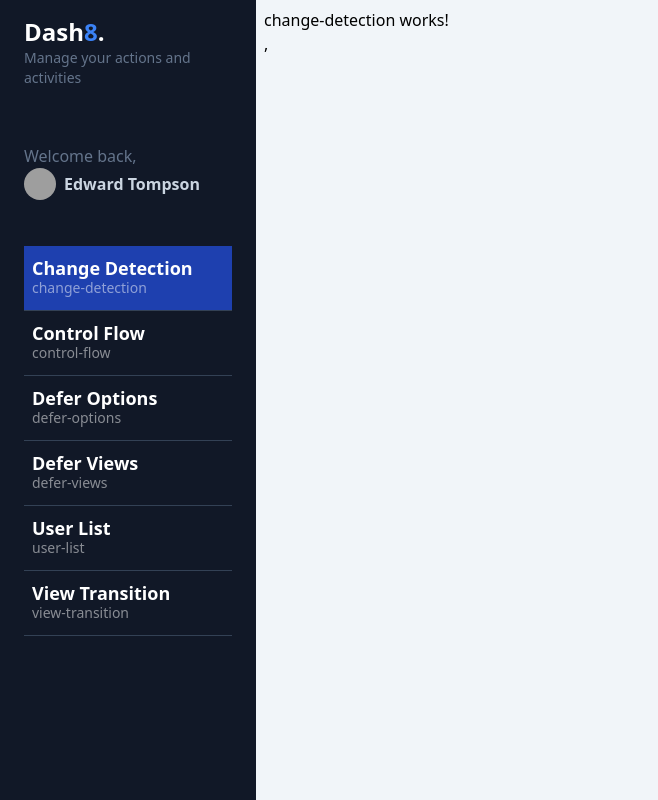
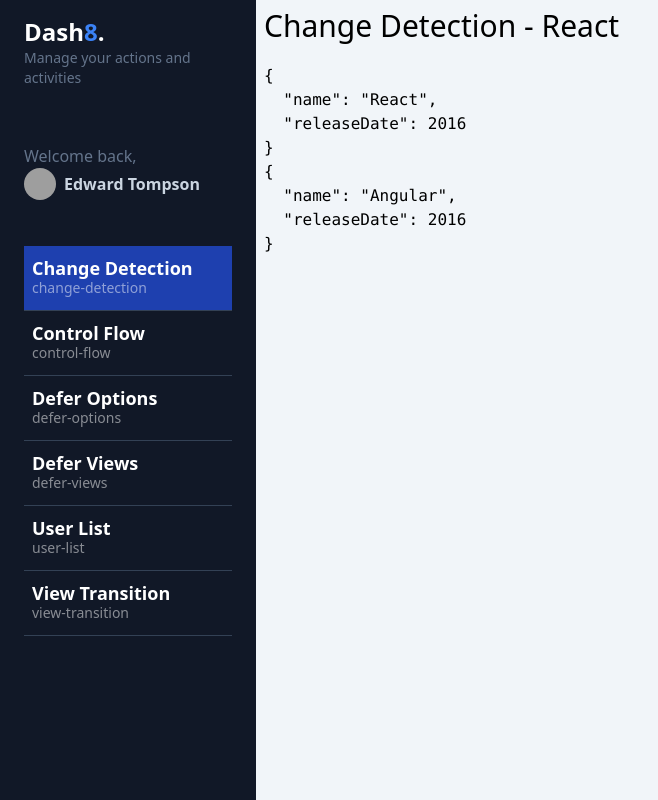
Before and after one commit to ljsuarez7/AngularCeroExperto2025MyDashboard, an Angular app: page /dashboard/change-detection in a window 1280 px wide. Shown: the whole page, without its empty margins (0-658 px from the left). Built offline with nearby package versions, Linux system fonts and the light colour scheme; grey boxes are pictures that could not be loaded.

Commit message:
Ejemplo con el change detection onpush

```diff
--- a/src/app/dashboard/pages/change-detection/change-detection.component.html
+++ b/src/app/dashboard/pages/change-detection/change-detection.component.html
@@ -1 +1,4 @@
-<p>change-detection works!</p>,
+<app-title [title]="currentFramework()" />
+
+<pre>{{frameworkAsSignal() | json}}</pre>
+<pre>{{frameworkAsProperty | json}}</pre>
--- a/src/app/dashboard/pages/change-detection/change-detection.component.ts
+++ b/src/app/dashboard/pages/change-detection/change-detection.component.ts
@@ -1,8 +1,51 @@
-import { Component } from '@angular/core';
+import { JsonPipe } from '@angular/common';
+import { ChangeDetectionStrategy, Component, computed, signal } from '@angular/core';
+import { TitleComponent } from '@shared/title/title.component';
 
 @Component({
   selector: 'app-change-detection',
-  imports: [],
+  changeDetection: ChangeDetectionStrategy.OnPush, //Revisar que hace esto porque no lo tengo claro del todo
+  imports: [TitleComponent, JsonPipe],
   templateUrl: './change-detection.component.html',
 })
-export default class ChangeDetectionComponent { }
+export default class ChangeDetectionComponent {
+
+  public frameworkAsSignal = signal({
+    name: 'Angular',
+    releaseDate: 2016
+  });
+
+  public frameworkAsProperty = {
+    name: 'Angular',
+    releaseDate: 2016
+  };
+
+  public currentFramework = computed(
+    () => `Change Detection - ${this.frameworkAsSignal().name}`
+  );
+
+  constructor() {
+
+    setTimeout(() => {
+
+      // this.frameworkAsProperty.name = 'React';
+
+      //Esta es una forma de actualizar la señal
+      // this.frameworkAsSignal.update(value => ({
+      //   ...value,
+      //   name: 'React'
+      // }));
+
+      //Esta es otra forma de actualizar la señal
+      this.frameworkAsSignal.update(value => {
+        value.name = 'React';
+        return {...value};
+      });
+
+      console.log('Hecho');
+
+    }, 3000);
+
+  }
+
+}
```
